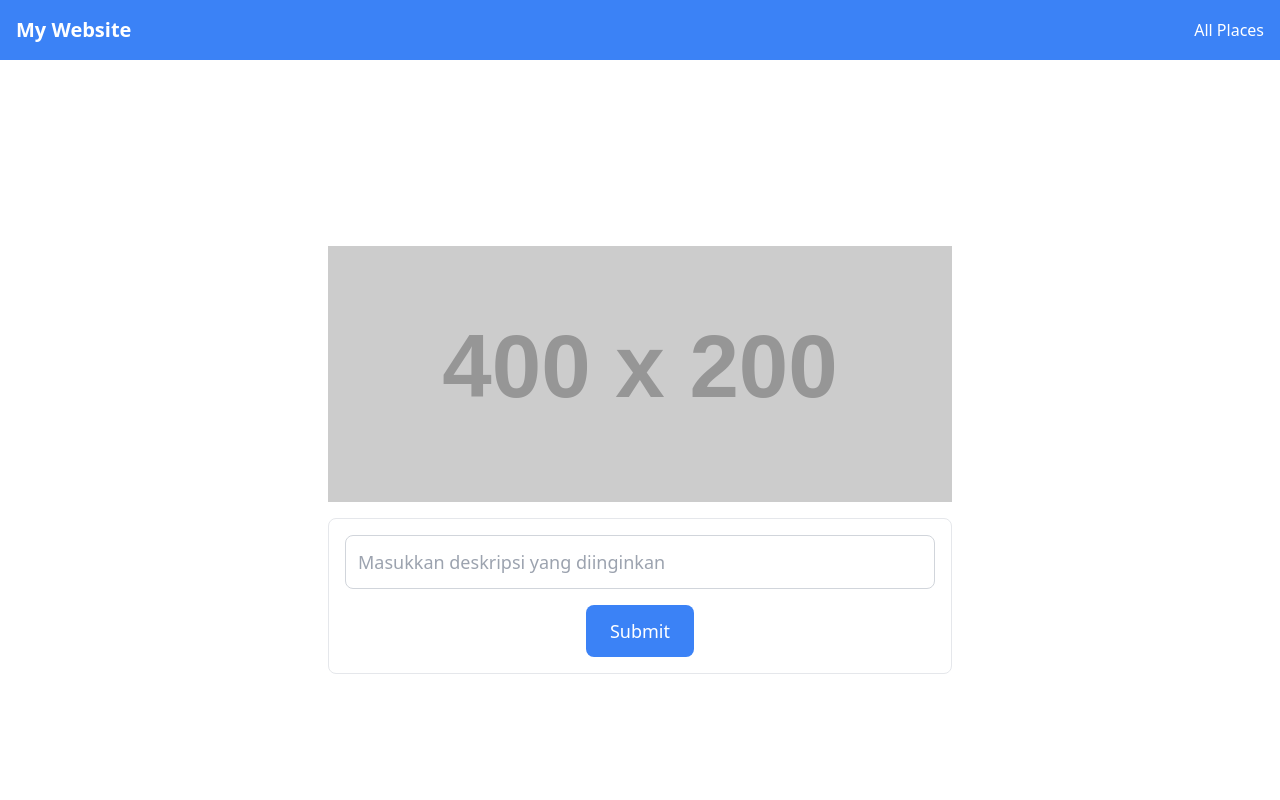
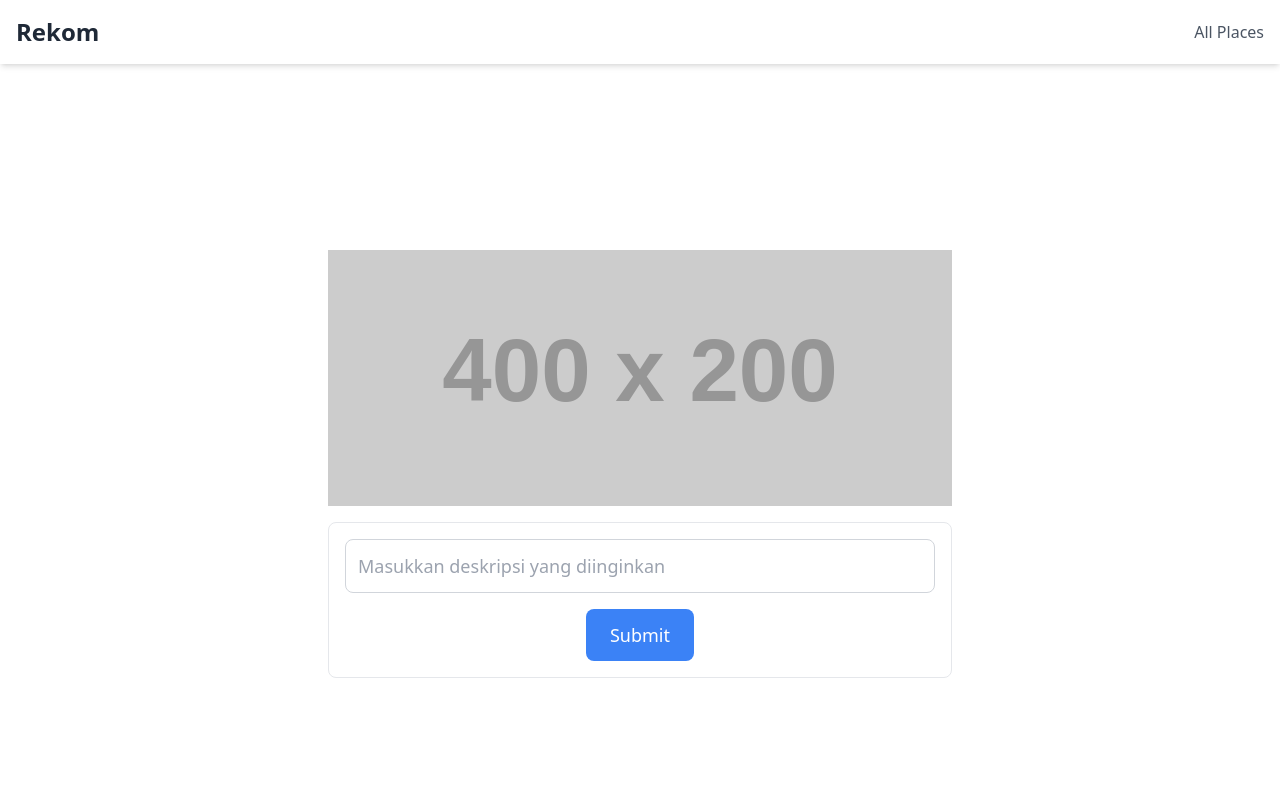
Before and after one commit to Banendra17/Rekom, a React (Create React App) app in the folder feapp/: page / in a window 1280 px wide. Shown: the top 800 px of the page. Built offline with nearby package versions, Linux system fonts and the light colour scheme.

Commit message:
update header

```diff
--- a/feapp/src/components/Header.jsx
+++ b/feapp/src/components/Header.jsx
@@ -14,26 +14,26 @@ const Header = () => {
   };
 
   return (
-    <header className="bg-blue-500 text-white p-4">
+    <header className="bg-white shadow-md p-4">
       <div className="container mx-auto flex justify-between items-center">
         <div className="flex items-center">
           {location.pathname !== '/' && (
             <button
-              className="hover:underline text-sm sm:text-base bg-blue-700 px-2 py-1 rounded flex items-center mr-4"
+              className="text-blue-500 hover:bg-blue-100 transition-all duration-200 ease-in-out p-2 rounded-full flex items-center mr-4"
               onClick={handleBackClick}
             >
-              <FontAwesomeIcon icon={faArrowLeft} />
+              <FontAwesomeIcon icon={faArrowLeft} className="text-lg" />
             </button>
           )}
           {/* Wrap the h1 inside a Link component */}
-          <Link to="/" className="text-lg sm:text-xl font-bold hover:underline">
-            My Website
+          <Link to="/" className="text-2xl font-semibold text-gray-800 hover:text-blue-500 transition-colors duration-200 ease-in-out">
+            Rekom
           </Link>
         </div>
         <nav>
-          <ul className="flex space-x-2 sm:space-x-4">
+          <ul className="flex space-x-6">
             <li>
-              <Link to="/allplaces" className="hover:underline text-sm sm:text-base">
+              <Link to="/allplaces" className="text-gray-600 hover:text-blue-500 text-sm sm:text-base transition-colors duration-200 ease-in-out">
                 All Places
               </Link>
             </li>
```
